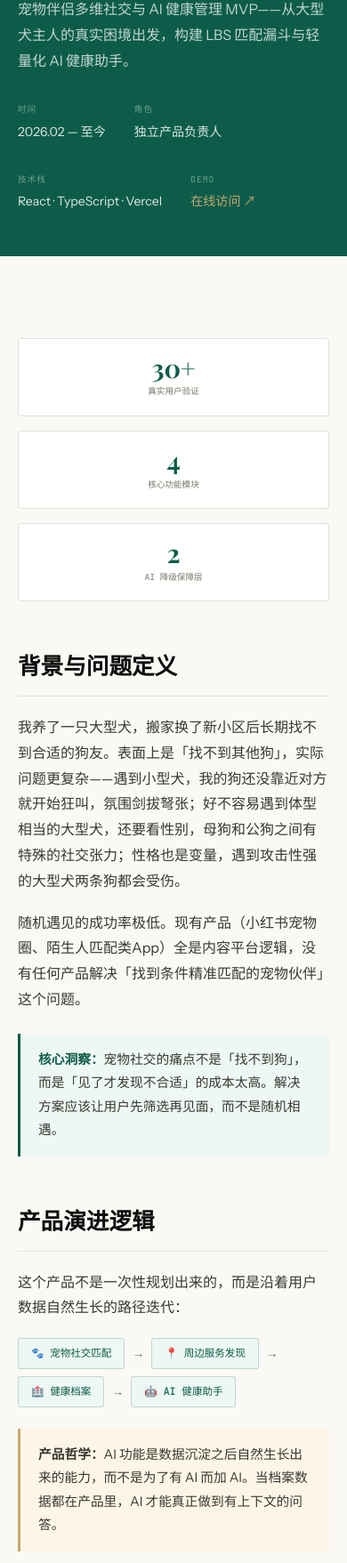
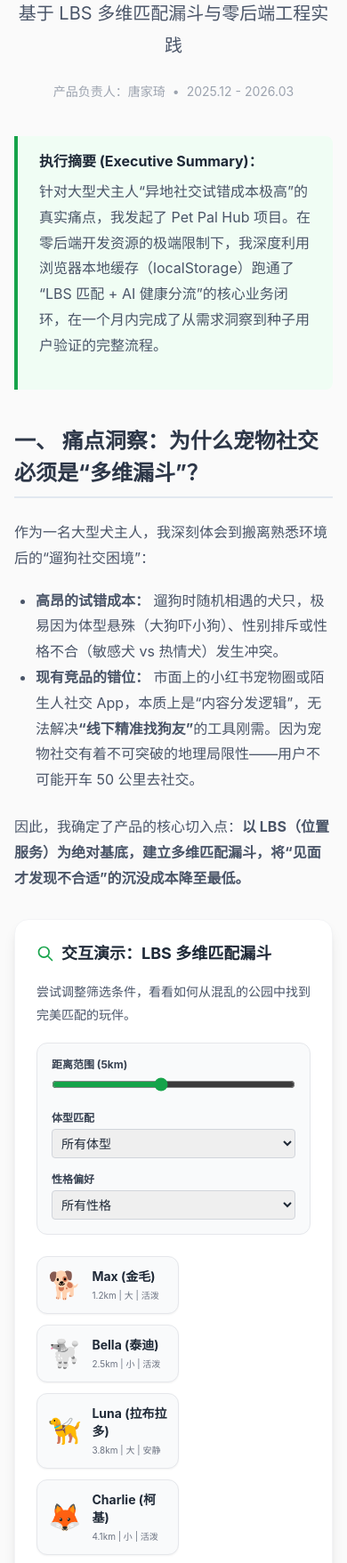
Before and after one commit to 111TANG-No1/111TANG-No1.github.io, a plain HTML site: page case-pet.html in a window 390 px wide. Shown: the part 243-2000 px from the top of the page at 89% size. Drawn offline with nearby package versions, Linux system fonts and the light colour scheme; a web font is replaced by a local one.

Commit message:
case-pet.html

```diff
--- a/case-pet.html
+++ b/case-pet.html
@@ -1,166 +1,207 @@
 <!DOCTYPE html>
-<html lang="zh">
+<html lang="zh-CN">
 <head>
     <meta charset="UTF-8">
     <meta name="viewport" content="width=device-width, initial-scale=1.0">
-<title>Case Study · Pet Pal Hub · 唐家琦</title>
-<link href="https://fonts.googleapis.com/css2?family=Playfair+Display:ital,wght@0,600;0,700;1,600&family=Instrument+Sans:wght@300;400;500&family=JetBrains+Mono:wght@400;500&display=swap" rel="stylesheet">
+    <title>Pet Pal Hub 敏捷 MVP 复盘 - Product Lab</title>
+    <script src="https://cdn.tailwindcss.com"></script>
     <style>
-:root{--ink:#0f0e0c;--ink2:#3a3830;--ink3:#7a7668;--paper:#faf9f6;--paper2:#f2f0eb;--rule:#e4e0d8;--accent:#0d5c4a;--accent2:#c8a96e;--accent-light:#edf7f4}
-*{margin:0;padding:0;box-sizing:border-box}html{scroll-behavior:smooth}
-body{background:var(--paper);color:var(--ink);font-family:'Instrument Sans',sans-serif;font-size:16px;line-height:1.8;-webkit-font-smoothing:antialiased}
-nav{position:fixed;top:0;left:0;right:0;z-index:100;background:rgba(250,249,246,.94);backdrop-filter:blur(16px);border-bottom:1px solid var(--rule);padding:0 48px;height:54px;display:flex;align-items:center;gap:24px}
-.nav-back{font-family:'JetBrains Mono',monospace;font-size:.72rem;color:var(--ink3);text-decoration:none;letter-spacing:.5px;transition:color .15s}.nav-back:hover{color:var(--accent)}
-.nav-title{font-family:'JetBrains Mono',monospace;font-size:.68rem;color:var(--ink3);letter-spacing:.5px}
-.case-hero{margin-top:54px;background:var(--accent);color:white;padding:64px 0 48px}
-.case-hero-inner{max-width:780px;margin:0 auto;padding:0 48px}
-.case-tag{font-family:'JetBrains Mono',monospace;font-size:.65rem;color:rgba(255,255,255,.5);letter-spacing:1.5px;text-transform:uppercase;margin-bottom:16px}
-.case-hero h1{font-family:'Playfair Display',serif;font-size:2.8rem;font-weight:700;line-height:1.1;margin-bottom:16px}
-.case-hero h1 em{font-style:italic;color:var(--accent2)}
-.case-hero p{color:rgba(255,255,255,.75);font-size:1rem;max-width:560px;margin-bottom:32px}
-.meta-row{display:flex;gap:32px;flex-wrap:wrap}
-.meta-label{font-family:'JetBrains Mono',monospace;font-size:.6rem;color:rgba(255,255,255,.4);text-transform:uppercase;letter-spacing:1px;margin-bottom:4px}
-.meta-val{font-size:.88rem;color:rgba(255,255,255,.85)}
-.case-body{max-width:780px;margin:0 auto;padding:64px 48px 80px}
-h2{font-family:'Playfair Display',serif;font-size:1.6rem;font-weight:700;color:var(--ink);margin:48px 0 20px;padding-bottom:12px;border-bottom:1px solid var(--rule)}
-h3{font-weight:500;color:var(--accent);margin:28px 0 12px;text-transform:uppercase;letter-spacing:.5px;font-size:.82rem;font-family:'Instrument Sans',sans-serif}
-p{color:var(--ink2);margin-bottom:18px}
-ul,ol{color:var(--ink2);padding-left:24px;margin-bottom:18px}
-li{margin-bottom:8px;line-height:1.7}
-.callout{background:var(--accent-light);border-left:3px solid var(--accent);border-radius:0 3px 3px 0;padding:16px 20px;margin:24px 0;color:var(--ink2);font-size:.92rem}
-.callout strong{color:var(--accent)}
-.highlight{background:#fdf6e8;border-left:3px solid var(--accent2);border-radius:0 3px 3px 0;padding:16px 20px;margin:24px 0;color:var(--ink2);font-size:.92rem}
-.metrics-row{display:grid;grid-template-columns:repeat(3,1fr);gap:16px;margin:28px 0}
-.metric-card{background:white;border:1px solid var(--rule);border-radius:3px;padding:18px 16px;text-align:center}
-.metric-num{font-family:'Playfair Display',serif;font-size:1.8rem;font-weight:700;color:var(--accent);display:block;line-height:1;margin-bottom:4px}
-.metric-label{font-family:'JetBrains Mono',monospace;font-size:.6rem;color:var(--ink3)}
-/* Screenshot gallery */
-.screenshot-row{display:grid;grid-template-columns:repeat(3,1fr);gap:16px;margin:32px 0}
-.screenshot-item{display:flex;flex-direction:column;align-items:center;gap:8px}
-.screenshot-item img{width:100%;border-radius:12px;border:1px solid var(--rule);box-shadow:0 4px 20px rgba(0,0,0,.1)}
-.screenshot-label{font-family:'JetBrains Mono',monospace;font-size:.62rem;color:var(--ink3);text-align:center;letter-spacing:.3px}
-.screenshot-single{margin:28px 0}
-.screenshot-single img{width:100%;max-width:360px;display:block;margin:0 auto;border-radius:12px;border:1px solid var(--rule);box-shadow:0 4px 20px rgba(0,0,0,.1)}
-.flow-row{display:flex;align-items:center;gap:8px;flex-wrap:wrap;margin:20px 0}
-.flow-step{background:var(--accent-light);border:1px solid rgba(13,92,74,.2);border-radius:3px;padding:6px 14px;font-family:'JetBrains Mono',monospace;font-size:.72rem;color:var(--accent);font-weight:500}
-.flow-arrow{color:var(--ink3);font-size:14px}
-.divider{border:none;border-top:1px solid var(--rule);margin:40px 0}
-.case-footer{background:var(--ink);color:white;padding:40px 48px;text-align:center}
-.case-footer a{color:rgba(255,255,255,.6);text-decoration:none;font-family:'JetBrains Mono',monospace;font-size:.72rem;transition:color .15s}.case-footer a:hover{color:white}
-@media(max-width:640px){nav,.case-hero-inner,.case-body,.case-footer{padding-left:20px;padding-right:20px}.case-hero h1{font-size:2rem}.metrics-row,.screenshot-row{grid-template-columns:1fr}}
+        body { font-family: -apple-system, BlinkMacSystemFont, "Segoe UI", Roboto, "Helvetica Neue", Arial, sans-serif; background-color: #FAFAFA; }
+        .prose h2 { color: #2D3748; border-bottom: 2px solid #E2E8F0; padding-bottom: 0.5rem; margin-top: 2.5rem; margin-bottom: 1.5rem; font-size: 1.5rem; font-weight: bold; }
+        .prose p { color: #4A5568; line-height: 1.8; margin-bottom: 1.2rem; }
+        .prose ul { list-style-type: disc; padding-left: 1.5rem; margin-bottom: 1.5rem; color: #4A5568; line-height: 1.8; }
+        .highlight-box { background-color: #F0FDF4; border-left: 4px solid #16A34A; padding: 1rem 1.5rem; margin: 1.5rem 0; border-radius: 0 0.5rem 0.5rem 0; }
+
+        /* 宠物卡片动画 */
+        .pet-card { transition: all 0.3s ease; }
+        .pet-card.hidden-pet { opacity: 0; transform: scale(0.9); pointer-events: none; position: absolute; }
     </style>
 </head>
-<body>
-<nav>
-  <a href="./index.html" class="nav-back">← Back to Home</a>
-  <span class="nav-title">/ Case Study · Pet Pal Hub</span>
-</nav>
+<body class="text-gray-800 antialiased">
 
-<div class="case-hero">
-  <div class="case-hero-inner">
-    <div class="case-tag">Case Study · Project 03</div>
-    <h1>Pet Pal<br><em>Hub</em></h1>
-    <p>宠物伴侣多维社交与 AI 健康管理 MVP——从大型犬主人的真实困境出发，构建 LBS 匹配漏斗与轻量化 AI 健康助手。</p>
-    <div class="meta-row">
-      <div><div class="meta-label">时间</div><div class="meta-val">2026.02 — 至今</div></div>
-      <div><div class="meta-label">角色</div><div class="meta-val">独立产品负责人</div></div>
-      <div><div class="meta-label">技术栈</div><div class="meta-val">React · TypeScript · Vercel</div></div>
-      <div><div class="meta-label">Demo</div><div class="meta-val"><a href="https://my-pet-pal-37.vercel.app" target="_blank" style="color:var(--accent2);text-decoration:none">在线访问 ↗</a></div></div>
+    <nav class="bg-white border-b border-gray-200 sticky top-0 z-50">
+        <div class="max-w-4xl mx-auto px-4 sm:px-6 lg:px-8">
+            <div class="flex justify-between h-16">
+                <div class="flex items-center">
+                    <a href="index.html" class="flex items-center text-gray-500 hover:text-[#16A34A] transition-colors">
+                        <svg class="h-5 w-5 mr-2" fill="none" stroke="currentColor" viewBox="0 0 24 24"><path stroke-linecap="round" stroke-linejoin="round" stroke-width="2" d="M10 19l-7-7m0 0l7-7m-7 7h18"></path></svg>
+                        返回主页
+                    </a>
                 </div>
             </div>
         </div>
+    </nav>
 
-<div class="case-body">
+    <main class="max-w-3xl mx-auto px-4 sm:px-6 lg:px-8 py-12">
+        <article class="prose max-w-none">
+            <header class="mb-10 text-center">
+                <span class="text-[#16A34A] font-bold tracking-wider uppercase text-sm">Agile MVP Case Study</span>
+                <h1 class="text-3xl sm:text-4xl font-extrabold text-gray-900 mt-3 mb-4 leading-tight">Pet Pal Hub：宠物伴侣敏捷 MVP</h1>
+                <p class="text-xl text-gray-500">基于 LBS 多维匹配漏斗与零后端工程实践</p>
+                <div class="mt-6 flex items-center justify-center text-sm text-gray-400">
+                    <span>产品负责人：唐家琦</span>
+                    <span class="mx-2">•</span>
+                    <span>2025.12 - 2026.03</span>
+                </div>
+            </header>
 
-  <div class="metrics-row">
-    <div class="metric-card"><span class="metric-num">30+</span><div class="metric-label">真实用户验证</div></div>
-    <div class="metric-card"><span class="metric-num">4</span><div class="metric-label">核心功能模块</div></div>
-    <div class="metric-card"><span class="metric-num">2</span><div class="metric-label">AI 降级保障层</div></div>
+            <div class="highlight-box">
+                <strong>执行摘要 (Executive Summary)：</strong>
+                <p class="mb-0 mt-2">针对大型犬主人“异地社交试错成本极高”的真实痛点，我发起了 Pet Pal Hub 项目。在零后端开发资源的极端限制下，我深度利用浏览器本地缓存（localStorage）跑通了“LBS 匹配 + AI 健康分流”的核心业务闭环，在一个月内完成了从需求洞察到种子用户验证的完整流程。</p>
             </div>
 
-  <h2>背景与问题定义</h2>
-  <p>我养了一只大型犬，搬家换了新小区后长期找不到合适的狗友。表面上是「找不到其他狗」，实际问题更复杂——遇到小型犬，我的狗还没靠近对方就开始狂叫，氛围剑拔弩张；好不容易遇到体型相当的大型犬，还要看性别，母狗和公狗之间有特殊的社交张力；性格也是变量，遇到攻击性强的大型犬两条狗都会受伤。</p>
-  <p>随机遇见的成功率极低。现有产品（小红书宠物圈、陌生人匹配类App）全是内容平台逻辑，没有任何产品解决「找到条件精准匹配的宠物伙伴」这个问题。</p>
-  <div class="callout"><strong>核心洞察：</strong>宠物社交的痛点不是「找不到狗」，而是「见了才发现不合适」的成本太高。解决方案应该让用户先筛选再见面，而不是随机相遇。</div>
+            <h2>一、 痛点洞察：为什么宠物社交必须是“多维漏斗”？</h2>
+            <p>作为一名大型犬主人，我深刻体会到搬离熟悉环境后的“遛狗社交困境”：</p>
+            <ul>
+                <li><strong>高昂的试错成本：</strong> 遛狗时随机相遇的犬只，极易因为体型悬殊（大狗吓小狗）、性别排斥或性格不合（敏感犬 vs 热情犬）发生冲突。</li>
+                <li><strong>现有竞品的错位：</strong> 市面上的小红书宠物圈或陌生人社交 App，本质上是“内容分发逻辑”，无法解决<strong>“线下精准找狗友”</strong>的工具刚需。因为宠物社交有着不可突破的地理局限性——用户不可能开车 50 公里去社交。</li>
+            </ul>
+            <p>因此，我确定了产品的核心切入点：<strong>以 LBS（位置服务）为绝对基底，建立多维匹配漏斗，将“见面才发现不合适”的沉没成本降至最低。</strong></p>
 
-  <h2>产品演进逻辑</h2>
-  <p>这个产品不是一次性规划出来的，而是沿着用户数据自然生长的路径迭代：</p>
-  <div class="flow-row">
-    <div class="flow-step">🐾 宠物社交匹配</div>
-    <div class="flow-arrow">→</div>
-    <div class="flow-step">📍 周边服务发现</div>
-    <div class="flow-arrow">→</div>
-    <div class="flow-step">🏥 健康档案</div>
-    <div class="flow-arrow">→</div>
-    <div class="flow-step">🤖 AI 健康助手</div>
+            <div class="bg-white p-6 rounded-2xl shadow-lg border border-gray-100 my-8">
+                <h3 class="text-lg font-bold text-gray-800 mt-0 mb-4 flex items-center">
+                    <svg class="w-5 h-5 mr-2 text-[#16A34A]" fill="none" stroke="currentColor" viewBox="0 0 24 24"><path stroke-linecap="round" stroke-linejoin="round" stroke-width="2" d="M21 21l-6-6m2-5a7 7 0 11-14 0 7 7 0 0114 0z"></path></svg>
+                    交互演示：LBS 多维匹配漏斗
+                </h3>
+                <p class="text-sm text-gray-500 mb-4">尝试调整筛选条件，看看如何从混乱的公园中找到完美匹配的玩伴。</p>
+
+                <div class="grid grid-cols-1 md:grid-cols-3 gap-4 mb-6 bg-gray-50 p-4 rounded-xl border border-gray-200">
+                    <div>
+                        <label class="block text-xs font-bold text-gray-700 mb-1">距离范围 (<span id="dist-val">5</span>km)</label>
+                        <input type="range" id="filter-dist" min="1" max="10" value="5" class="w-full accent-[#16A34A]" oninput="applyFilters()">
                     </div>
-  <div class="highlight"><strong>产品哲学：</strong>AI 功能是数据沉淀之后自然生长出来的能力，而不是为了有 AI 而加 AI。当档案数据都在产品里，AI 才能真正做到有上下文的问答。</div>
-
-  <hr class="divider">
-
-  <h2>产品功能展示</h2>
-
-  <!-- 三张截图横排 -->
-  <div class="screenshot-row">
-    <div class="screenshot-item">
-      <img src="./pet-screenshot-1.PNG" alt="宠物档案页面">
-      <div class="screenshot-label">宠物健康档案</div>
+                    <div>
+                        <label class="block text-xs font-bold text-gray-700 mb-1">体型匹配</label>
+                        <select id="filter-size" class="w-full p-1.5 text-sm border border-gray-300 rounded outline-none focus:border-[#16A34A]" onchange="applyFilters()">
+                            <option value="all">所有体型</option>
+                            <option value="large">大型犬 (同频)</option>
+                            <option value="small">小型犬</option>
+                        </select>
                     </div>
-    <div class="screenshot-item">
-      <img src="./pet-screenshot-2.PNG" alt="AI健康助手">
-      <div class="screenshot-label">AI 健康助手</div>
-    </div>
-    <div class="screenshot-item">
-      <img src="./pet-screenshot-3.PNG" alt="周边地点发现">
-      <div class="screenshot-label">周边服务地图</div>
+                    <div>
+                        <label class="block text-xs font-bold text-gray-700 mb-1">性格偏好</label>
+                        <select id="filter-personality" class="w-full p-1.5 text-sm border border-gray-300 rounded outline-none focus:border-[#16A34A]" onchange="applyFilters()">
+                            <option value="all">所有性格</option>
+                            <option value="calm">温顺安静</option>
+                            <option value="active">活泼热情</option>
+                        </select>
                     </div>
                 </div>
 
-  <hr class="divider">
+                <div class="relative w-full min-h-[160px]">
+                    <div id="pet-grid" class="flex flex-wrap gap-3">
+                        </div>
+                    <div id="empty-state" class="hidden absolute inset-0 flex items-center justify-center text-sm text-gray-400">
+                        该范围内没有完全匹配的宠物，请放宽条件。
+                    </div>
+                </div>
+            </div>
+            <h2>二、 极客工程：零后端的敏捷 MVP 验证</h2>
+            <p>好产品不应受限于开发资源。为了以最快速度完成商业假设的验证，我采用了纯前端的轻量级技术栈：</p>
+            <ul>
+                <li><strong>本地数据持久化：</strong> 在无数据库和账号体系的条件下，深度利用浏览器的 <code>localStorage</code>，将用户的宠物档案、AI 对话历史以 JSON 格式存储。</li>
+                <li><strong>用户资产守护机制：</strong> 考虑到本地缓存易丢失的风险，我用原生 JavaScript 编写了数据导出模块 <code>exportData()</code>。用户可一键将核心数据打包为 <code>.json</code> 文件下载。这一极低成本的设计，成功解决了 MVP 阶段的数据归属感问题。</li>
+            </ul>
 
-  <h2>核心功能拆解</h2>
+            <h2>三、 AI 的克制：做工具，而不是做玩具</h2>
+            <p>在 AI 健康助手模块的设计中，我坚持“做工具的边界感”：</p>
+            <ul>
+                <li><strong>场景入口化取代开放对话：</strong> 放弃让用户面对宽泛的输入框发呆，改为提供“🩺健康分流”、“🍽喂养训练”、“🗂记录回溯”三个高频快捷按钮，明确 AI 的使用场景。</li>
+                <li><strong>主动降级与预期管理：</strong> V1 版本主动屏蔽了不稳定的图片解析功能。当用户试图上传病灶图片时，AI 预设回复：“当前版本暂不解析图片，请用文字描述症状”。<strong>产品经理不应为不可控的技术表现买单</strong>，明确边界反而能提升用户的安全感。</li>
+            </ul>
 
-  <h3>模块一：宠友多维匹配漏斗</h3>
-  <p>筛选维度：体型（大/中/小）、性别、年龄段（幼年/成年/老年）、性格标签（活泼/安静/友善/敏感）、距离范围。用户先筛选再见面，把「见了才发现不合适」的成本降到最低。双方互赞后进入聊天内闭环。</p>
+            <h2>四、 项目成果与反思</h2>
+            <p>该原型在约 30 名目标种子用户中进行了内测验证。高频的数据导出行为与匹配反馈，在零埋点的极端条件下，侧面印证了“精准 LBS 匹配”的工具价值。</p>
+            <p><strong>下一步规划 (Next Steps)：</strong> 当核心业务流验证完毕后，V2 版本计划接入 Supabase/Firebase 替代本地存储，并打通全链路漏斗分析。这让我深刻认识到：<strong>技术只是手段，用最小代价验证需求才是产品策划的终极目标。</strong></p>
 
-  <h3>模块二：周边宠物服务地点发现</h3>
-  <p>支持医院/诊所、宠物店、猫咖/狗咖、宠物友好餐厅、宠物公园等分类，列表视图和地图视图双入口。宠物场景有强烈的地理属性，遛狗时顺手查周边是高频真实需求。</p>
+        </article>
+    </main>
 
-  <h3>模块三：宠物健康档案</h3>
-  <p>疫苗记录、病史、体重趋势，解决纸质记录本易丢失的痛点。档案数据同时作为 AI 助手的上下文基础——当 AI 知道「这只狗3岁、德牧、上个月打过疫苗」，回答会更有针对性。</p>
+    <footer class="bg-white border-t border-gray-200 mt-12 py-8 text-center text-sm text-gray-400">
+        <p>© 2026 唐家琦. Crafted for PM Interview.</p>
+    </footer>
 
-  <h3>模块四：AI 健康助手——双层架构设计</h3>
-  <p>对话式交互，支持选择「当前宠物」作为上下文。三个快捷入口：健康分流、喂养训练、记录回溯。</p>
-  <div class="callout">
-    <strong>双层降级机制：</strong>优先调用 LLM 接口实现真实 AI 对话 → 超过 8 秒 timeout 自动降级为分类模板回复（健康类/喂养类/通用类）。用户无感知，产品不会因 AI 不可用而崩溃。<br><br>
-    <strong>Prompt 边界设计：</strong>AI 可以做「健康分流」（告诉用户症状可能的原因和就医紧迫性），但不开具体药方。这是产品责任边界，也是防止 AI 幻觉造成用户错误决策的保护机制。
+    <script>
+        // 模拟数据库
+        const pets = [
+            { id: 1, name: "Max (金毛)", size: "large", personality: "active", dist: 1.2, img: "🐕" },
+            { id: 2, name: "Bella (泰迪)", size: "small", personality: "active", dist: 2.5, img: "🐩" },
+            { id: 3, name: "Luna (拉布拉多)", size: "large", personality: "calm", dist: 3.8, img: "🦮" },
+            { id: 4, name: "Charlie (柯基)", size: "small", personality: "active", dist: 4.1, img: "🦊" },
+            { id: 5, name: "Rocky (德牧)", size: "large", personality: "active", dist: 6.5, img: "🐺" },
+            { id: 6, name: "Daisy (比熊)", size: "small", personality: "calm", dist: 7.2, img: "🐑" },
+            { id: 7, name: "Duke (阿拉斯加)", size: "large", personality: "calm", dist: 8.9, img: "🐻" }
+        ];
+
+        const grid = document.getElementById('pet-grid');
+        const emptyState = document.getElementById('empty-state');
+
+        // 初始化渲染
+        function renderPets() {
+            grid.innerHTML = '';
+            pets.forEach(pet => {
+                const card = document.createElement('div');
+                card.className = `pet-card bg-gray-50 border border-gray-200 rounded-xl p-3 flex items-center w-[160px] shadow-sm`;
+                card.id = `pet-${pet.id}`;
+
+                const sizeTag = pet.size === 'large' ? '大' : '小';
+                const perTag = pet.personality === 'active' ? '活泼' : '安静';
+
+                card.innerHTML = `
+                    <div class="text-3xl mr-3">${pet.img}</div>
+                    <div>
+                        <div class="font-bold text-sm text-gray-800">${pet.name}</div>
+                        <div class="text-[10px] text-gray-500 mt-1">${pet.dist}km | ${sizeTag} | ${perTag}</div>
                     </div>
+                `;
+                grid.appendChild(card);
+            });
+        }
 
-  <hr class="divider">
+        // 核心过滤逻辑
+        function applyFilters() {
+            const distLimit = parseFloat(document.getElementById('filter-dist').value);
+            const sizeFilter = document.getElementById('filter-size').value;
+            const perFilter = document.getElementById('filter-personality').value;
 
-  <h2>技术架构：零后端轻量化方案</h2>
-  <p>v1 版本纯前端部署在 Vercel，使用 localStorage 存储所有用户数据（宠物档案、对话记录），支持 JSON 导出备份。</p>
-  <p>这个选择的逻辑：MVP 阶段快速验证产品核心功能优先，代价是没有跨设备同步和用户行为追踪。这是有意识的取舍，不是技术能力不足。下一版本将引入账号体系获取量化数据。</p>
+            document.getElementById('dist-val').innerText = distLimit;
 
-  <hr class="divider">
+            let visibleCount = 0;
 
-  <h2>用户验证结果</h2>
-  <p>面向 30+ 目标用户完成可用性验证。由于 v1 无后端、无账号体系，无法追踪留存数据，用户验证以定性访谈和主观反馈为主。</p>
-  <div class="callout"><strong>诚实说明：</strong>没有量化的次日留存率或回访数据。用户反馈中有人表示「会在遛狗前查一下周边」和「把这个当健康记录本用了」——这是有复访行为意愿的信号，但需要账号体系才能真正追踪。</div>
+            pets.forEach(pet => {
+                const card = document.getElementById(`pet-${pet.id}`);
 
-  <h2>复盘与下一步</h2>
-  <ul>
-    <li>宠物社交冷启动策略应在产品设计阶段就规划（基于地理区域的 Beta 用户招募）</li>
-    <li>AI 真实接入优先级应该提前——v1 的 fallback 机制稳定，但真实 AI 能力是差异化核心</li>
-    <li>引入用户账号体系，实现数据持久化与留存追踪</li>
-    <li>接入 RAG 知识库提升 AI 回答质量，配合宠物档案做个性化问答</li>
-  </ul>
-</div>
+                // 漏斗匹配判断
+                const distMatch = pet.dist <= distLimit;
+                const sizeMatch = sizeFilter === 'all' || pet.size === sizeFilter;
+                const perMatch = perFilter === 'all' || pet.personality === perFilter;
 
-<div class="case-footer">
-  <a href="./case-coffee.html">← 上一个：移动咖啡车</a>
-  &nbsp;&nbsp;·&nbsp;&nbsp;
-  <a href="./index.html">返回主页 →</a>
-</div>
+                if (distMatch && sizeMatch && perMatch) {
+                    card.style.display = 'flex';
+                    // 强制触发布局重绘以重置动画
+                    void card.offsetWidth;
+                    card.classList.remove('hidden-pet');
+                    visibleCount++;
+                } else {
+                    card.classList.add('hidden-pet');
+                    setTimeout(() => {
+                        if (card.classList.contains('hidden-pet')) {
+                            card.style.display = 'none';
+                        }
+                    }, 300); // 等待淡出动画结束
+                }
+            });
+
+            // 显示/隐藏空状态
+            if (visibleCount === 0) {
+                emptyState.classList.remove('hidden');
+            } else {
+                emptyState.classList.add('hidden');
+            }
+        }
+
+        // 首次运行
+        renderPets();
+    </script>
 </body>
 </html>
```
Lines whose indentation alone changed are shown as unchanged.
